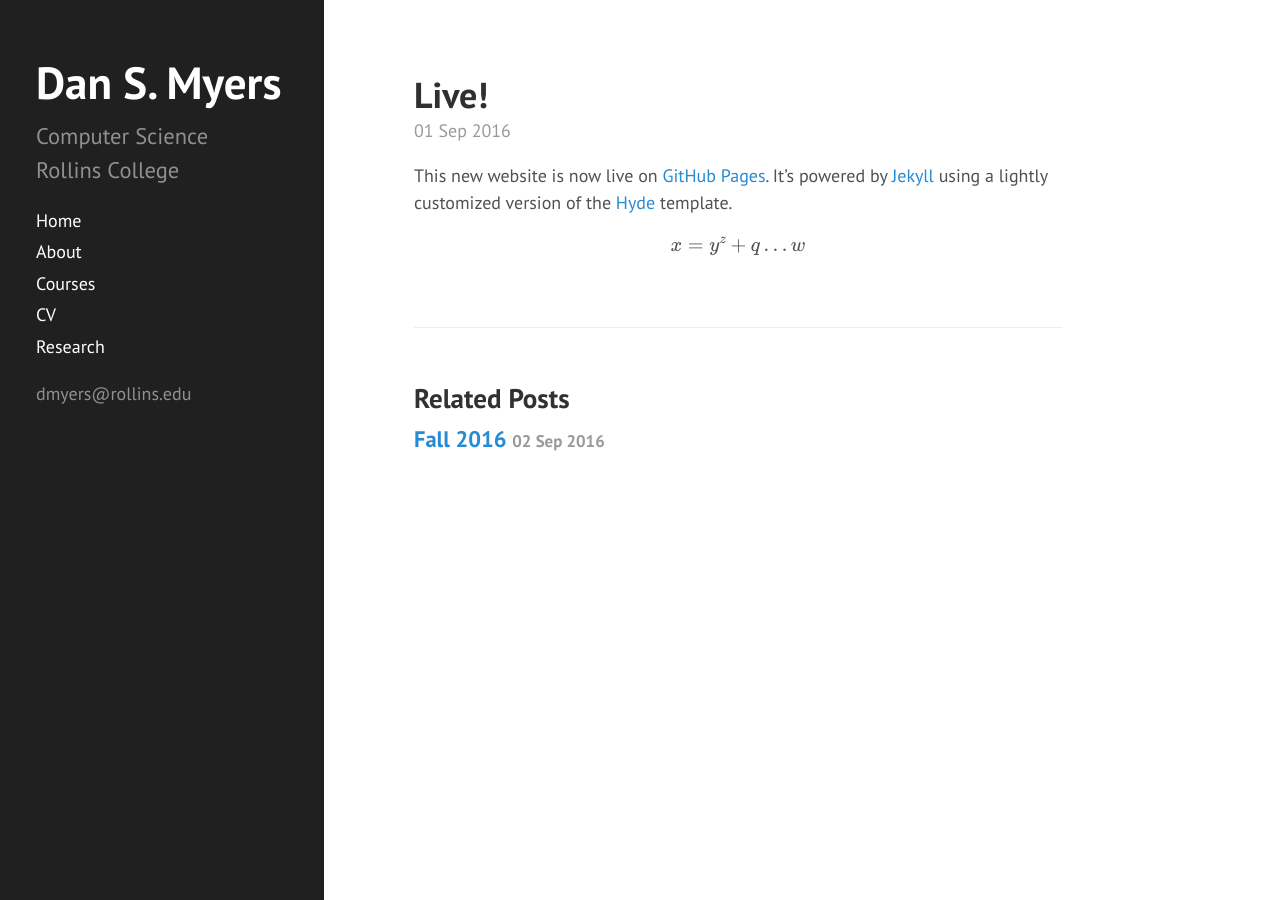
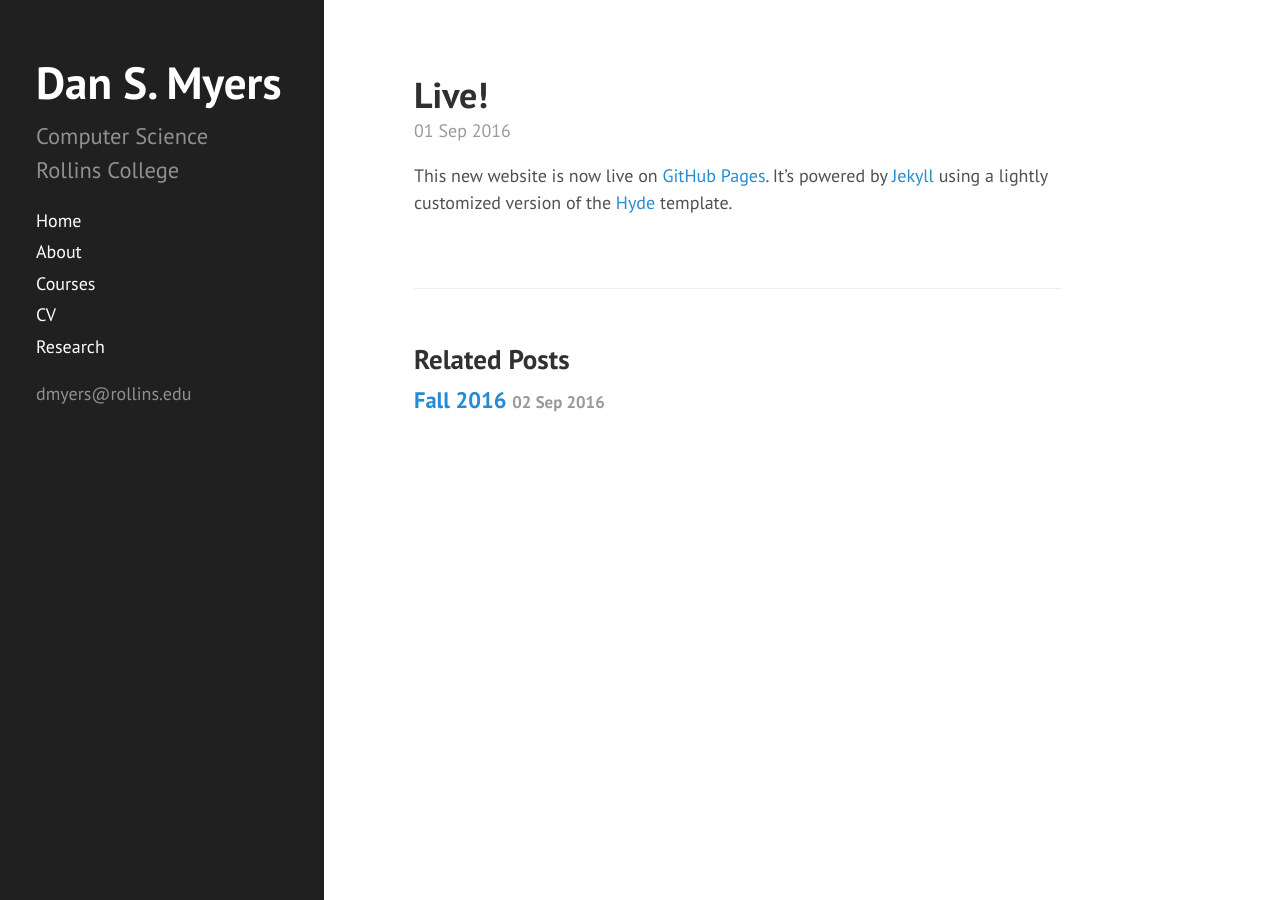
Before and after one commit to dansmyers/dansmyers.github.io-archived, a Jekyll site: the page built from _posts/2016-09-01-live.md, in a window 1280 px wide. Built offline with Jekyll 4.4.1, drawn with Linux system fonts in a browser that asks for light colours; formulas are drawn with MathJax 3.

Commit message:
Update 2016-09-01-live.md

```diff
--- a/_posts/2016-09-01-live.md
+++ b/_posts/2016-09-01-live.md
@@ -7,5 +7,3 @@ categories: admin
 
 This new website is now live on [GitHub Pages](https://pages.github.com). It's powered by [Jekyll](https://jekyllrb.com)
 using a lightly customized version of the [Hyde](http://hyde.getpoole.com) template.
-
-$$ x = y^z + q \ldots w $$
```
